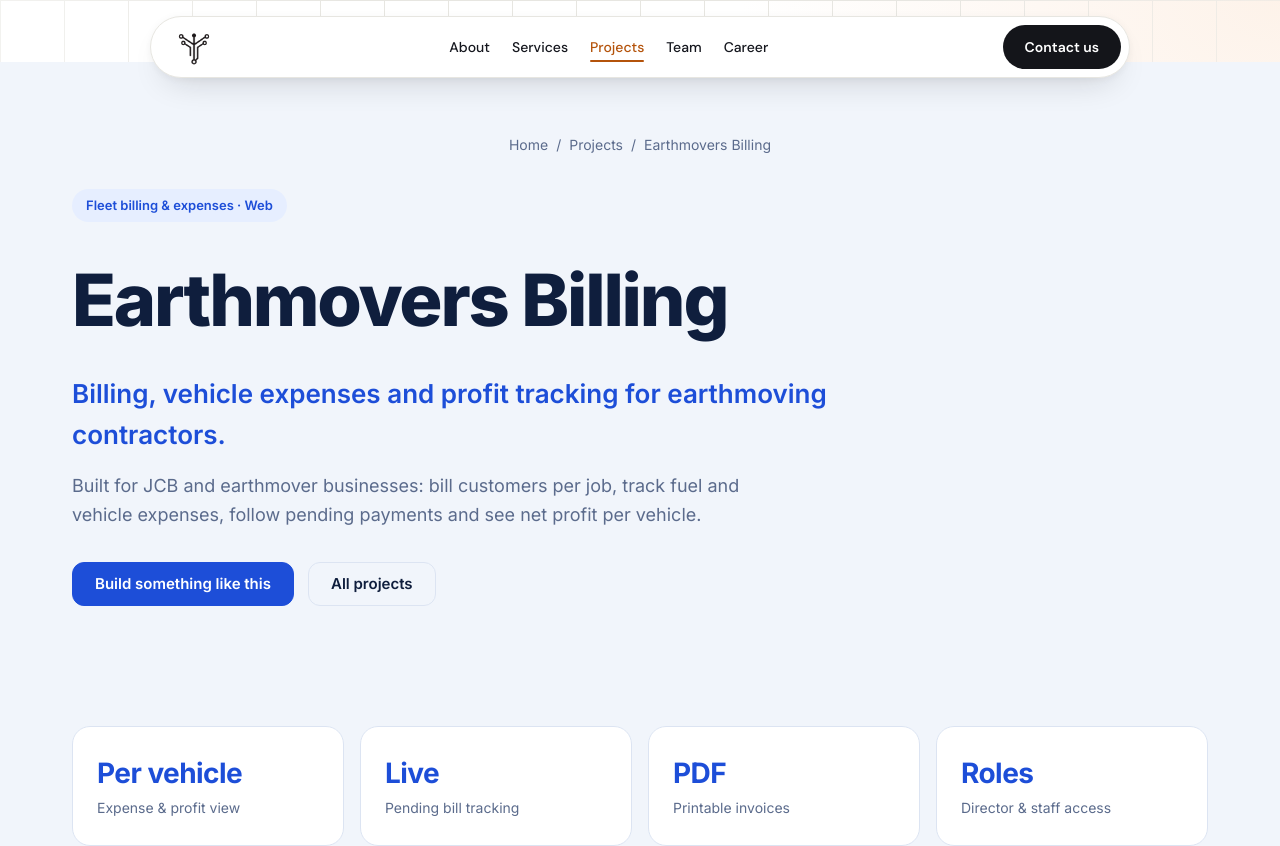
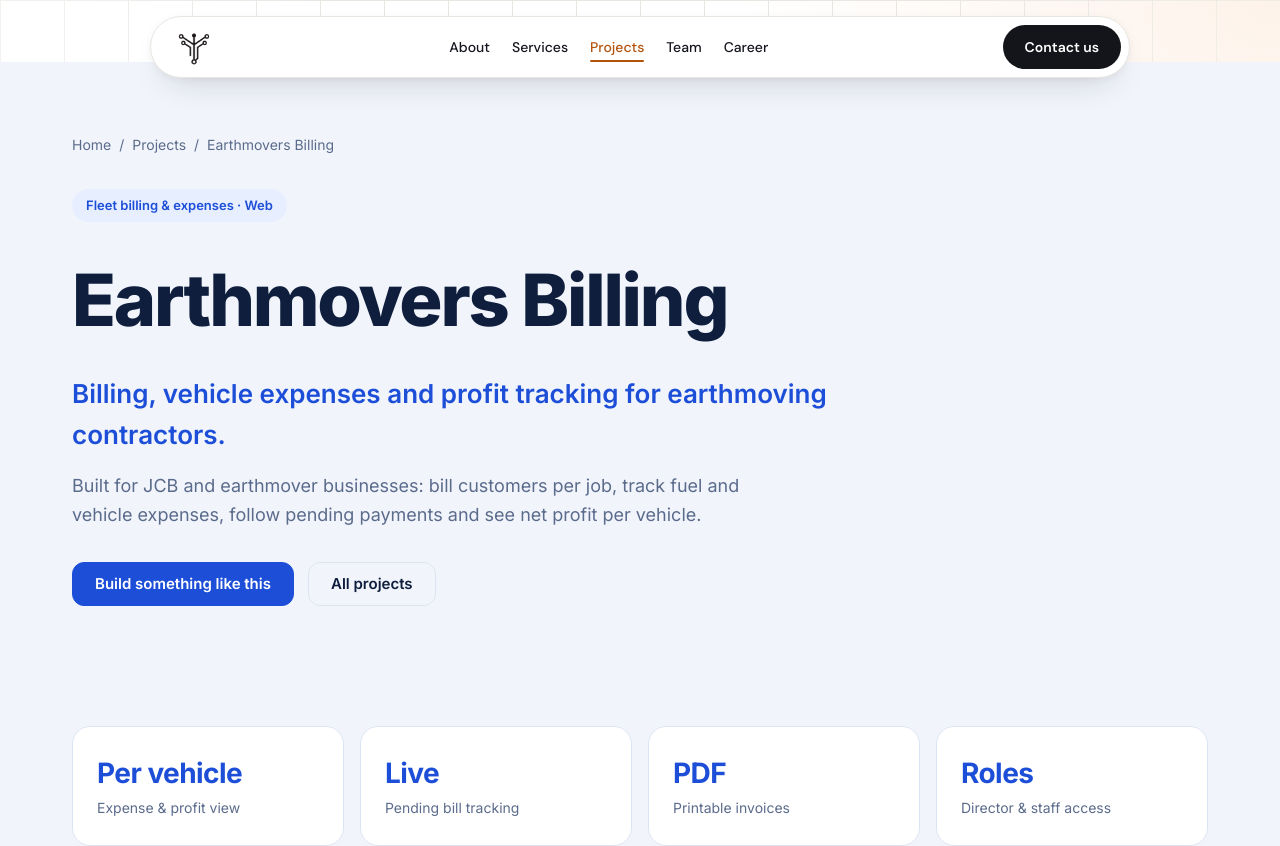
Before and after one commit to techyverve/techyverveweb, a Next.js app: page /projects/earthmovers-billing in a window 1280 px wide. Shown: the top 846 px of the page. Built offline with nearby package versions, Linux system fonts and the light colour scheme.

Commit message:
Stop breadcrumbs sticking under the navbar
Co-Authored-By: Claude Opus 5.5 <noreply@anthropic.com>

```diff
--- a/app/globals.css
+++ b/app/globals.css
@@ -2253,3 +2253,12 @@ section.section-alt {
     width: auto;
   }
 }
+
+/* breadcrumbs are <nav> elements too — keep the sticky navbar rule off them */
+nav.crumbs {
+  position: static;
+  top: auto;
+  z-index: auto;
+  justify-content: flex-start;
+  padding: 0;
+}
```
